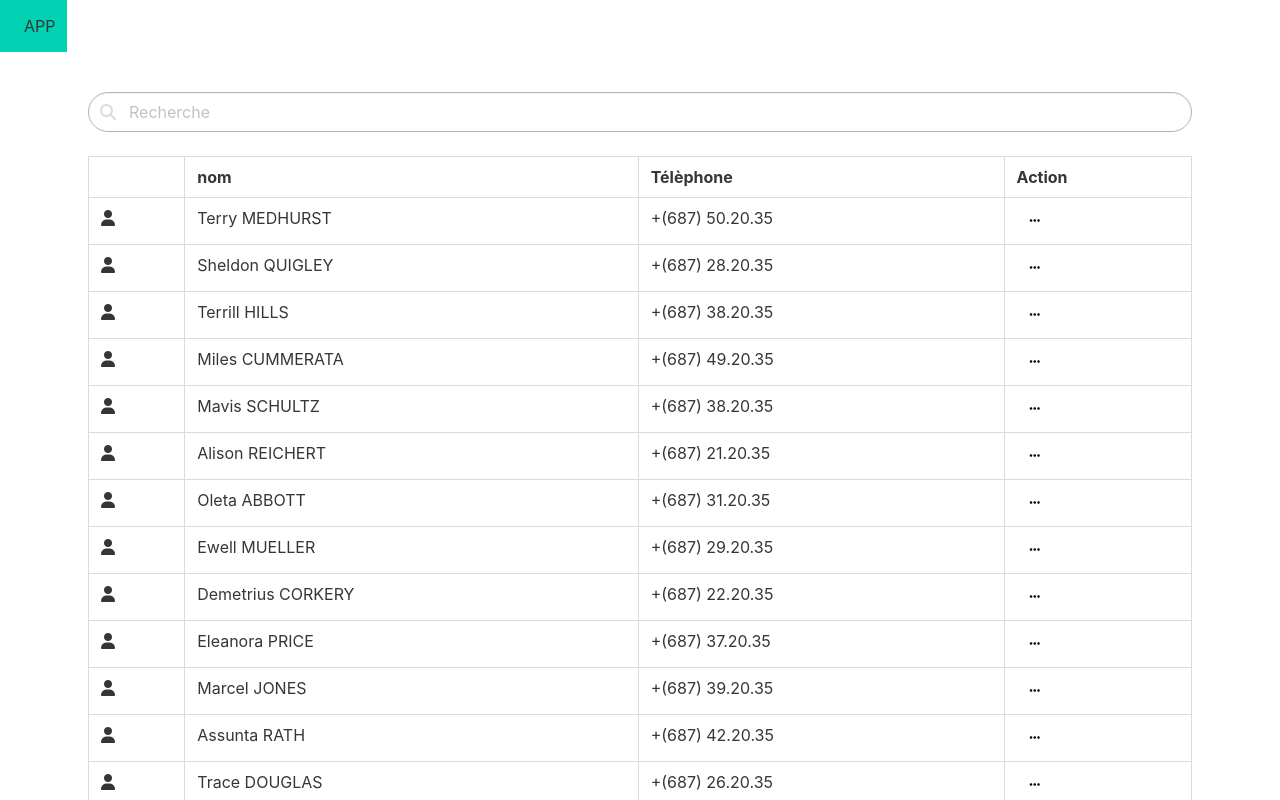
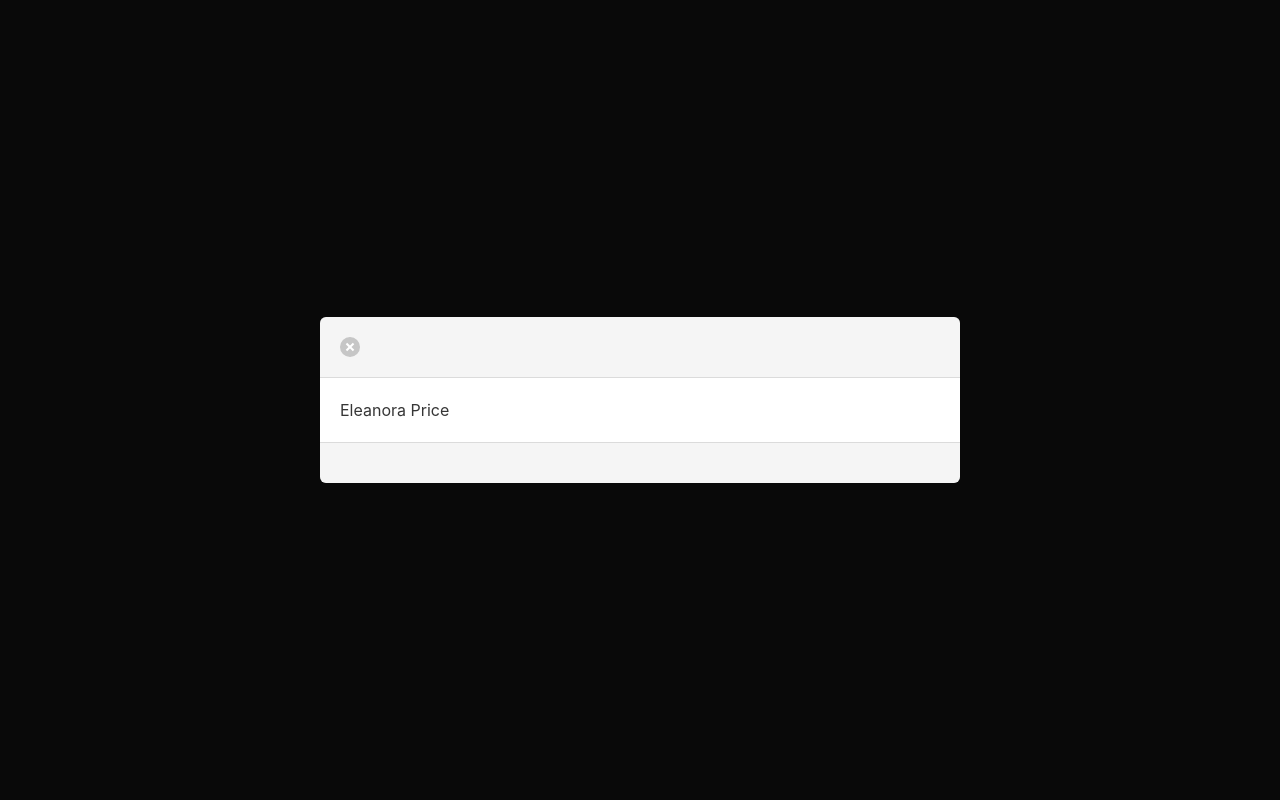
Before and after one commit to stoyann-open-classrooms/test_interim, a SvelteKit app: page / in a window 1280 px wide. Both pictures are taken after a click on the button 1034 px from the left and 221 px from the top of the page. Shown: the top 800 px of the page. Built offline with nearby package versions, Linux system fonts and the light colour scheme.

Commit message:
test props

```diff
--- a/src/components/SearchBar.svelte
+++ b/src/components/SearchBar.svelte
@@ -1,7 +1,7 @@
 <form>
     <div class="field">
         <p class="control has-icons-left ">
-          <input class="input is-rounded is-hovered" type="text" placeholder="Recherche">
+          <input class="input is-rounded " type="text" placeholder="Recherche">
           <span class="icon is-small is-left">
             <i class="fa-solid fa-magnifying-glass"></i>
           </span>
--- a/src/components/UserCard.svelte
+++ b/src/components/UserCard.svelte
@@ -0,0 +1,4 @@
+
+<div class="modal is-active p-5 ">
+   <slot></slot>
+  </div>
--- /dev/null
+++ b/src/components/UserItem.svelte
@@ -0,0 +1,32 @@
+<script>
+
+import UserCard from "./UserCard.svelte";
+
+
+    export /**
+* @type {{  firstName: string; lastName: string; id: number;  }}
+*/
+     let item
+    const closeModal = (/** @type {number} */ itemId) => {
+     console.log(itemId);
+    }
+    </script>
+
+    <UserCard>
+        <div class="modal-background"></div>
+        <div class="modal-card">
+          <header class="modal-card-head">
+            <!-- <p class="modal-card-title">{user[0].firstName + " " + user[0].lastName } </p> -->
+            <button on:click={ () => closeModal(item.id)} class="delete" aria-label="close"></button>
+        </header>
+        <section class="modal-card-body">
+            <!-- Content ... -->
+            <div class="contact">
+               <p>{item.firstName + " " + item.lastName}</p>
+            </div>
+          </section>
+          <footer class="modal-card-foot">
+
+          </footer>
+        </div>
+    </UserCard>
--- a/src/components/UserList.svelte
+++ b/src/components/UserList.svelte
@@ -1,52 +1,63 @@
 <script lang="ts">
-  const users = [
 
-{id: 1, firstName: 'Terry', lastName: 'Medhurst', maidenName: 'Smitham', telephone: "+(687) 50.20.35"},
-{id: 2, firstName: 'Sheldon', lastName: 'Quigley', maidenName: 'Cole', telephone: "+(687) 28.20.35"},
-{id: 3, firstName: 'Terrill', lastName: 'Hills', maidenName: 'Hoeger', telephone: "+(687) 38.20.35",},
-{id: 4, firstName: 'Miles', lastName: 'Cummerata', maidenName: 'Maggio', telephone: "+(687) 49.20.35"},
-{id: 5, firstName: 'Mavis', lastName: 'Schultz', maidenName: 'Yundt', telephone: "+(687) 38.20.35"},
-{id: 6, firstName: 'Alison', lastName: 'Reichert', maidenName: 'Franecki', telephone: "+(687) 21.20.35"},
-{id: 7, firstName: 'Oleta', lastName: 'Abbott', maidenName: 'Wyman', telephone: "+(687) 31.20.35"},
-{id: 8, firstName: 'Ewell', lastName: 'Mueller', maidenName: 'Durgan', telephone: "+(687) 29.20.35"},
-{id: 9, firstName: 'Demetrius', lastName: 'Corkery', maidenName: 'Gleason', telephone: "+(687) 22.20.35"},
-{id: 10, firstName: 'Eleanora', lastName: 'Price', maidenName: 'Cummings', telephone: "+(687) 37.20.35"},
-{id: 11, firstName: 'Marcel', lastName: 'Jones', maidenName: 'Smith', telephone: "+(687) 39.20.35"},
-{id: 12, firstName: 'Assunta', lastName: 'Rath', maidenName: 'Heller', telephone: "+(687) 42.20.35"},
-{id: 13, firstName: 'Trace', lastName: 'Douglas', maidenName: 'Lemke', telephone: "+(687) 26.20.35"},
-{id: 14, firstName: 'Enoch', lastName: 'Lynch', maidenName: 'Heidenreich', telephone: "+(687) 21.20.35"},
-{id: 15, firstName: 'Jeanne', lastName: 'Halvorson', maidenName: 'Cummerata', telephone: "+(687) 26.20.35"},
-]
+import UserItem from './UserItem.svelte';
+  export let users: any[] = []
 
 console.log(users);
 
+		/**
+	 * Open / close modal
+	 *
+	 * @returns bool
+	 */
+	let toggleModal = false;
+	const toggle = () => {
+		toggleModal = !toggleModal;
+		console.log(toggleModal);
+	};
+
+	/**
+	 * formate name
+	 *
+	 * @param firstName
+	 * @param lastName
+	 *
+	 * @returns formated name
+	 */
+	function formateName(firstName: string, lastName: string): string {
+		let last = lastName.toUpperCase();
+		let first = firstName.charAt(0).toUpperCase() + firstName.slice(1);
+		let formatName = `${first + ' ' + last}`;
+		return formatName;
+	}
+
+
 </script>
+
 <table class="table is-bordered is-fullwidth mb-4 mt-5">
 	<thead>
 		<tr>
-        <th></th>
-
+			<th />
 			<th>nom</th>
 			<th>Télèphone</th>
 			<th>Action</th>
 		</tr>
 	</thead>
 	<tbody>
-      {#each users as user }
+		{#each users as user (user.id)}
 			<tr>
-
-          <td><i class="fa-solid fa-user"></i></td>
-
-          <td>{user.firstName + " " + user.lastName.toUpperCase() } </td>
+				<td><i class="fa-solid fa-user" /></td>
+				<td>{formateName(user.firstName, user.lastName)} </td>
 				<td>{user.telephone}</td>
 				<td>
-            <button on:click={() => console.log('open') } class="button is-white is-small"><i class="fa-solid fa-ellipsis"></i></button>
-
+					<button on:click={toggle} class="button is-white is-small"
+						><i class="fa-solid fa-ellipsis" /></button
+					>
 				</td>
 			</tr>
+      {#if toggleModal}
+        <UserItem item={user}/>
+      {/if}
 		{/each}
-
-
-
 	</tbody>
 </table>
--- a/src/routes/+layout.svelte
+++ b/src/routes/+layout.svelte
@@ -1,21 +1,89 @@
 <script lang="ts">
-import  Header  from '../components/Header.svelte';
-import  Footer  from '../components/Footer.svelte';
-import SearchBar from '../components/SearchBar.svelte';
-import UserList from '../components/UserList.svelte';
-import '../app.scss';
+	import Header from '../components/Header.svelte';
+	import Footer from '../components/Footer.svelte';
+	import SearchBar from '../components/SearchBar.svelte';
+	import UserList from '../components/UserList.svelte';
+	import '../app.scss';
+  const users = [
+		{
+			id: 1,
+			firstName: 'Terry',
+			lastName: 'Medhurst',
+			maidenName: 'Smitham',
+			telephone: '+(687) 50.20.35'
+		},
+		{
+			id: 2,
+			firstName: 'Sheldon',
+			lastName: 'Quigley',
+			maidenName: 'Cole',
+			telephone: '+(687) 28.20.35'
+		},
+		{
+			id: 3,
+			firstName: 'Terrill',
+			lastName: 'Hills',
+			maidenName: 'Hoeger',
+			telephone: '+(687) 38.20.35'
+		},
+		{
+			id: 4,
+			firstName: 'Miles',
+			lastName: 'Cummerata',
+			maidenName: 'Maggio',
+			telephone: '+(687) 49.20.35'
+		},
+		{
+			id: 5,
+			firstName: 'Mavis',
+			lastName: 'Schultz',
+			maidenName: 'Yundt',
+			telephone: '+(687) 38.20.35'
+		},
+		{
+			id: 6,
+			firstName: 'Alison',
+			lastName: 'Reichert',
+			maidenName: 'Franecki',
+			telephone: '+(687) 21.20.35'
+		},
+		{
+			id: 7,
+			firstName: 'Oleta',
+			lastName: 'Abbott',
+			maidenName: 'Wyman',
+			telephone: '+(687) 31.20.35'
+		},
+		{
+			id: 8,
+			firstName: 'Ewell',
+			lastName: 'Mueller',
+			maidenName: 'Durgan',
+			telephone: '+(687) 29.20.35'
+		},
+		{
+			id: 9,
+			firstName: 'Demetrius',
+			lastName: 'Corkery',
+			maidenName: 'Gleason',
+			telephone: '+(687) 22.20.35'
+		},
+		{
+			id: 10,
+			firstName: 'Eleanora',
+			lastName: 'Price',
+			maidenName: 'Cummings',
+			telephone: '+(687) 37.20.35'
+		},
 
-
-
+	];
 
 </script>
 
-
-<Header/>
+<Header />
 <slot />
 <main class="container p-5">
-
-  <SearchBar/>
-  <UserList/>
+	<SearchBar />
+	<UserList {users}/>
 </main>
-<Footer/>
+<Footer />
```
Lines whose indentation alone changed are shown as unchanged.
